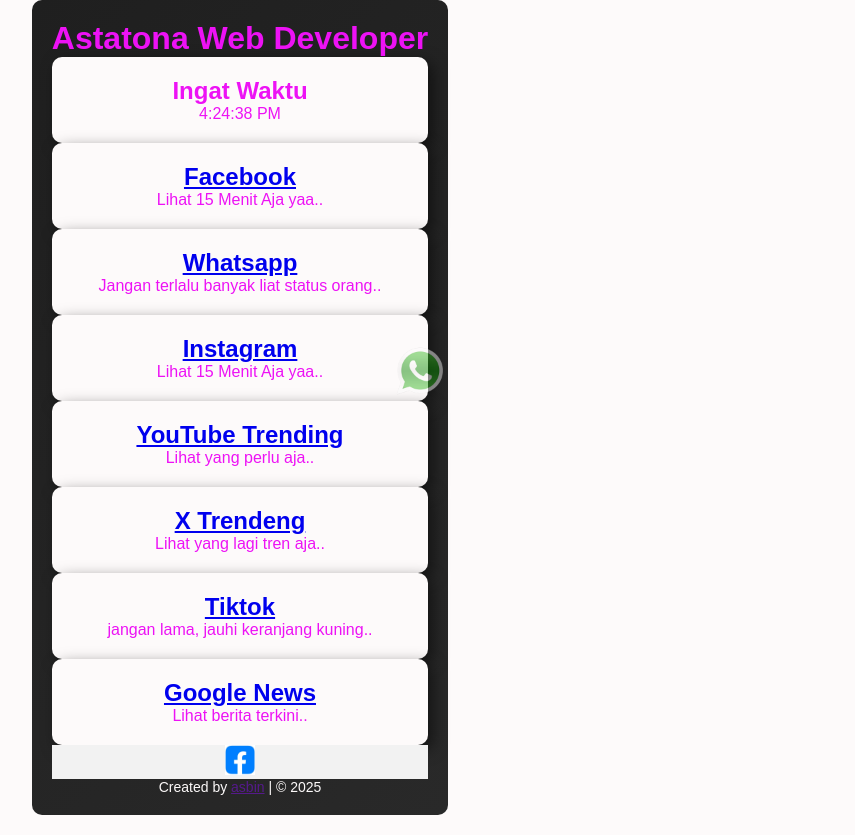
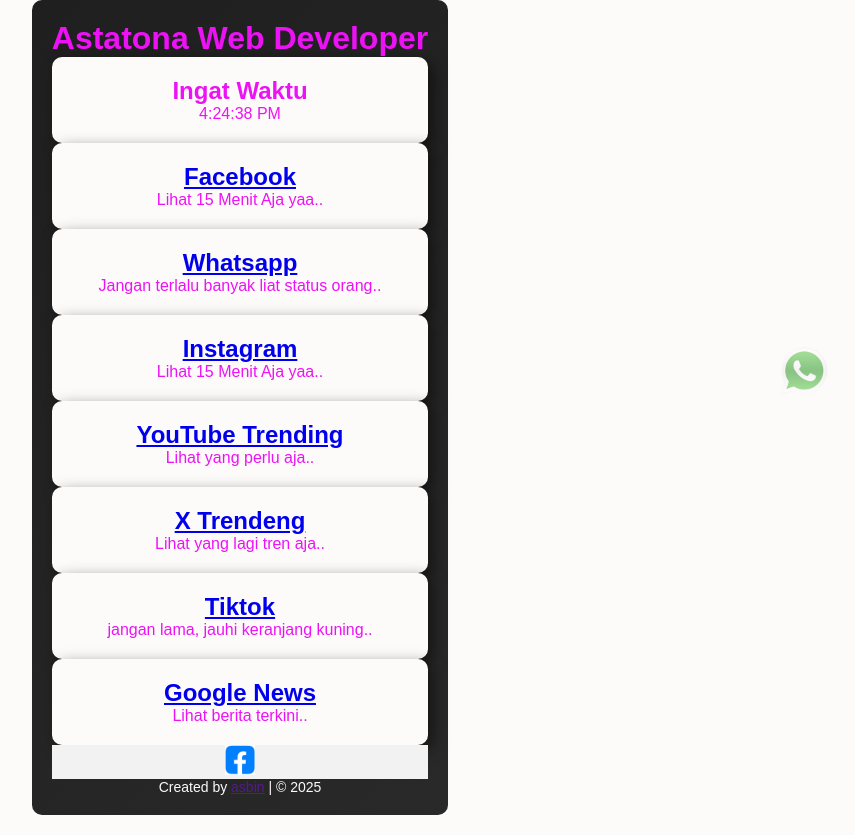
Before and after one commit to greentetembatu/sosmed-keras, a plain HTML site: page index.html in a window 1280 px wide. Shown: the whole page, without its empty margins (400-1255 px from the left). Drawn offline with Linux system fonts and the light colour scheme.

Commit message:
Update styles.css

```diff
--- a/styles.css
+++ b/styles.css
@@ -53,7 +53,7 @@ body {
 .side-icons {
   position: fixed;
   bottom: 50%;
-  right: 34%; /* 10% dari sisi kanan layar */
+  right: 4%; /* 10% dari sisi kanan layar */
   z-index: 1000;
   opacity: 0.8;
 
```
